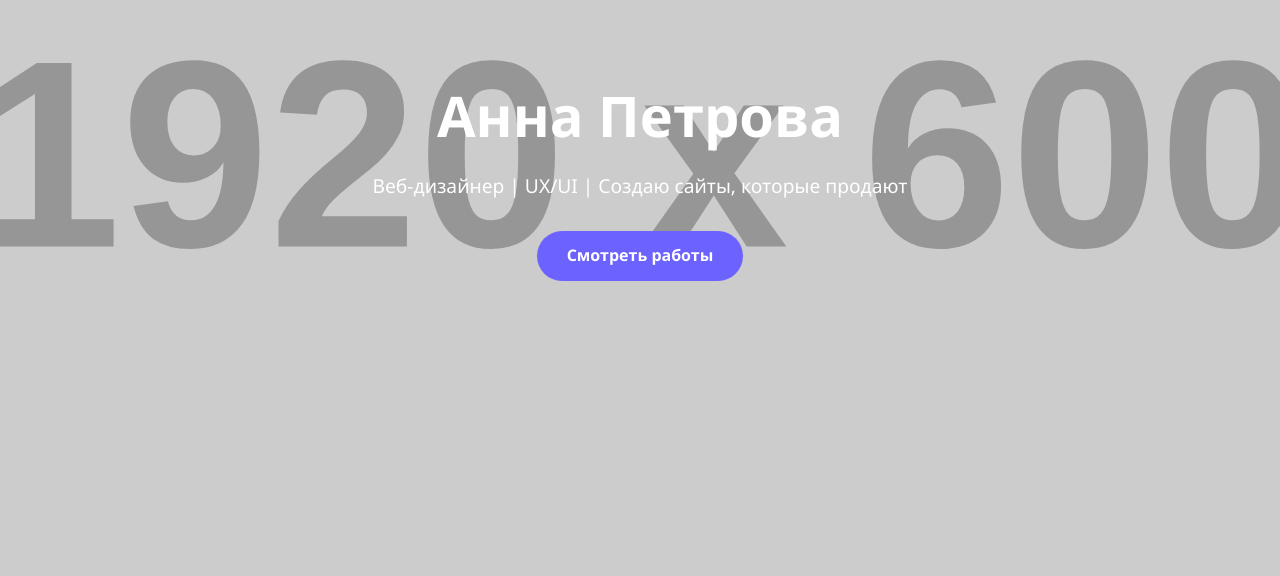
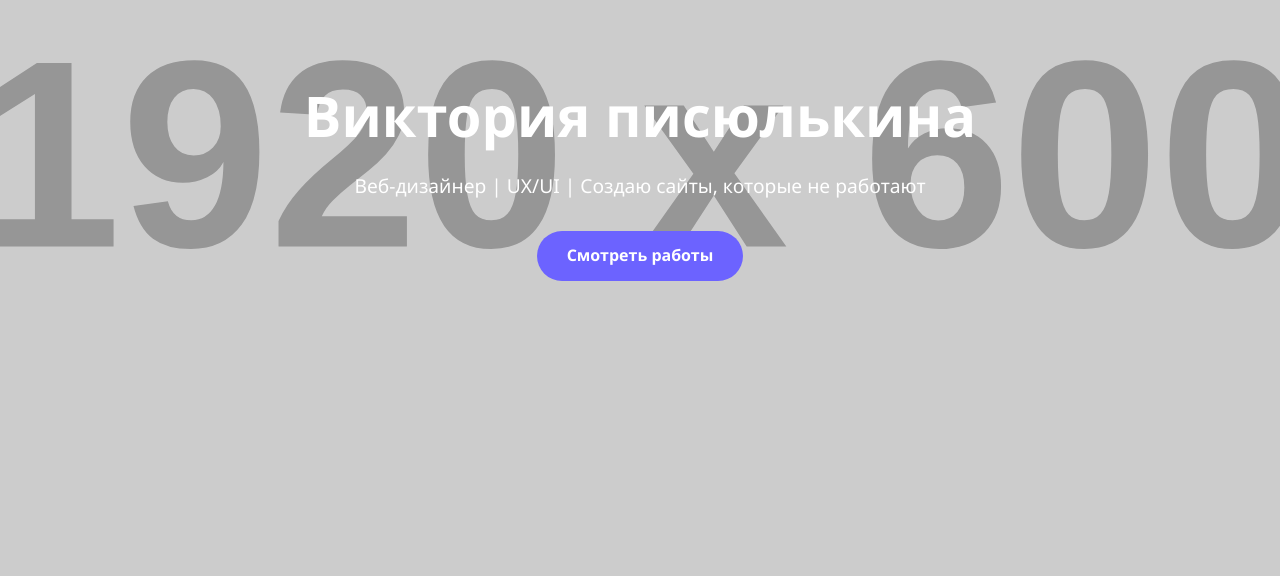
Before and after one commit to wakamakafo1-netizen/vika-chichevika.github.io, a plain HTML site: page index.html in a window 1280 px wide. Shown: the part 224-800 px from the top of the page. Drawn offline with Linux system fonts and the light colour scheme; placeholder pictures from the web are drawn by us.

Commit message:
Update index.html

```diff
--- a/index.html
+++ b/index.html
@@ -3,7 +3,7 @@
 <head>
   <meta charset="UTF-8" />
   <meta name="viewport" content="width=device-width, initial-scale=1.0"/>
-  <title>Анна | Веб-дизайнер</title>
+  <title>Виктория | Веб-дизайнер</title>
   <style>
     * {
       margin: 0;
@@ -108,8 +108,8 @@
 
   <!-- Главная -->
   <header id="home">
-    <h1>Анна Петрова</h1>
-    <p>Веб-дизайнер | UX/UI | Создаю сайты, которые продают</p>
+    <h1>Виктория писюлькина</h1>
+    <p>Веб-дизайнер | UX/UI | Создаю сайты, которые не работают</p>
     <a href="#portfolio" class="btn">Смотреть работы</a>
   </header>
 
```
